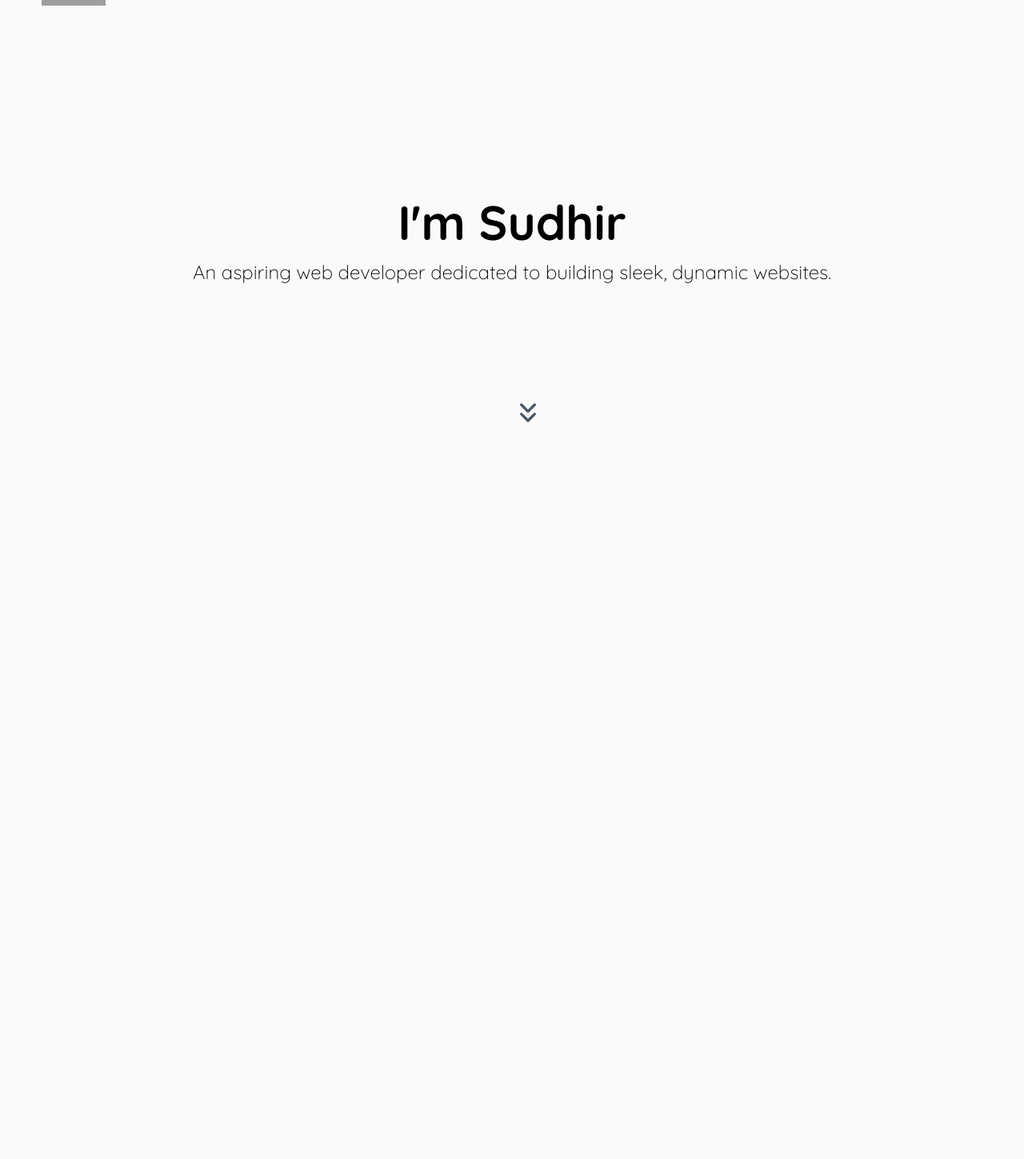
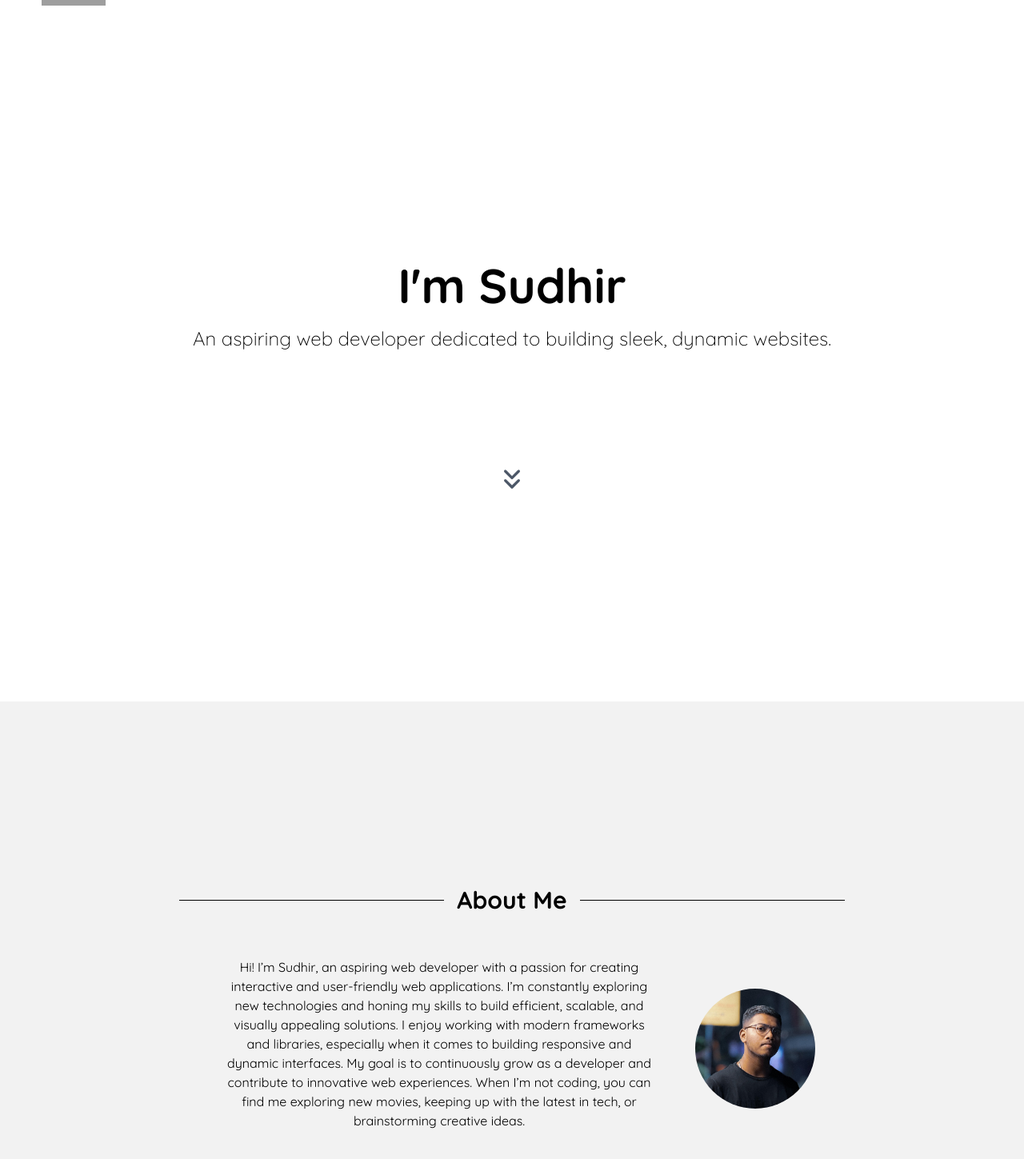
Before and after one commit to Sudhir1207/Portfolio, a React (Vite) app: page / in a window 1280 px wide. Shown: the part 115-1564 px from the top of the page at 80% size. Before the commit the page ends 800 px from the top, so only its background shows below. Built offline with nearby package versions, Linux system fonts and the light colour scheme; grey boxes are pictures that could not be loaded.

Commit message:
about page

```diff
--- a/src/App.jsx
+++ b/src/App.jsx
@@ -1,11 +1,13 @@
 import Hero from "./components/Hero";
 import Navbar from "./components/Navbar";
+import About from "./components/About";
 
 function App() {
   return (
     <>
       <Navbar />
       <Hero />
+      <About />
     </>
   );
 }
--- /dev/null
+++ b/src/components/About.jsx
@@ -0,0 +1,33 @@
+import React from "react";
+
+const About = () => {
+  return (
+    <div className="min-h-screen flex flex-col justify-center items-center font-quicksand space-y-8 bg-[#F2F2F2] md:translate-y-2">
+      <div className="flex items-center w-[65%] gap-2">
+        <hr className="flex-1" />
+        <h1 className="text-3xl font-bold px-2">About Me</h1>
+        <hr className="flex-1" />
+      </div>
+      <div className="flex flex-col md:flex-row justify-center items-center gap-8">
+        <p className="abtPar mb-3 text-center max-w-xl p-[22px] hover:text-red-600">
+          Hi! I’m Sudhir, an aspiring web developer with a passion for creating
+          interactive and user-friendly web applications. I’m constantly
+          exploring new technologies and honing my skills to build efficient,
+          scalable, and visually appealing solutions. I enjoy working with
+          modern frameworks and libraries, especially when it comes to building
+          responsive and dynamic interfaces. My goal is to continuously grow as
+          a developer and contribute to innovative web experiences. When I’m not
+          coding, you can find me exploring new movies, keeping up with the
+          latest in tech, or brainstorming creative ideas.
+        </p>
+        <img
+          src="\img2.jpg"
+          alt=""
+          className="w-[150px] h-[150px] sm:mt-2 md:mt-0 rounded-full abtImg object-cover"
+        />
+      </div>
+    </div>
+  );
+};
+
+export default About;
--- a/src/components/Hero.jsx
+++ b/src/components/Hero.jsx
@@ -2,13 +2,14 @@ import { ChevronsDown } from "lucide-react";
 
 const Hero = () => {
   return (
-    <div className="container flex flex-col justify-center items-center h-[450px] mx-auto p-3 sm:text-nowrap  font-quicksand  ">
+    <div className="container  gap-1 flex flex-col justify-center items-center h-screen mx-auto p-3 sm:text-nowrap bg-white font-quicksand  ">
       <h1 className="font-bold py-4 text-center text-6xl">I'm Sudhir</h1>
+
       <p className="font-light text-center text-2xl">
         An aspiring web developer dedicated to building sleek, dynamic websites.
       </p>
-      <div className="relative">
-        <button className="text-gray-600 absolute top-[140px] transition-transform duration-300 hover:scale-125 hover:text-black">
+      <div>
+        <button className="text-gray-600 transition-transform duration-700 hover:scale-125 mt-36 hover:text-black flex items-center animate-bounce  hover:animate-none ">
           <ChevronsDown size={40} />
         </button>
       </div>
--- a/src/components/Navbar.jsx
+++ b/src/components/Navbar.jsx
@@ -4,7 +4,7 @@ import { Menu, X } from "lucide-react";
 const Navbar = () => {
   const [IsOpen, setIsOpen] = useState(false);
   return (
-    <div className="container mx-auto w-[95%] sticky top-0 z-50">
+    <div className="container mx-auto w-[95%] bg-white z-50">
       <div className="m-5 md:flex md:items-center md:justify-between">
         <div className="flex items-center justify-between w-full md:w-auto">
           <div className="w-20 cursor-pointer">
@@ -44,9 +44,6 @@ const Navbar = () => {
           <button className="rounded border border-[#C4C4C4] p-2 transition duration-300  font-quicksand hover:border-slate-950">
             Resume
           </button>
-          <button className="rounded border border-[#C4C4C4] p-2 transition duration-300  font-quicksand hover:border-slate-950">
-            Hire me
-          </button>
         </div>
       </div>
     </div>
--- a/src/index.css
+++ b/src/index.css
@@ -5,14 +5,8 @@
   --font-quicksand: "Quicksand", sans-serif;
 }
 
-* {
-  background-color: #fafafa;
-}
-
-/* @media (min-width: 541px) {
-  .widthSty {
-    width: 700px;
+/* @media (max-width: 767px) {
+  .abtImg {
+    margin-top: 25px !important;
   }
 } */
-
-/* @media (max-width: 54); */
```
Also changed, not shown: public/img2.jpg (added), public/uglynigga.jpg (added).
